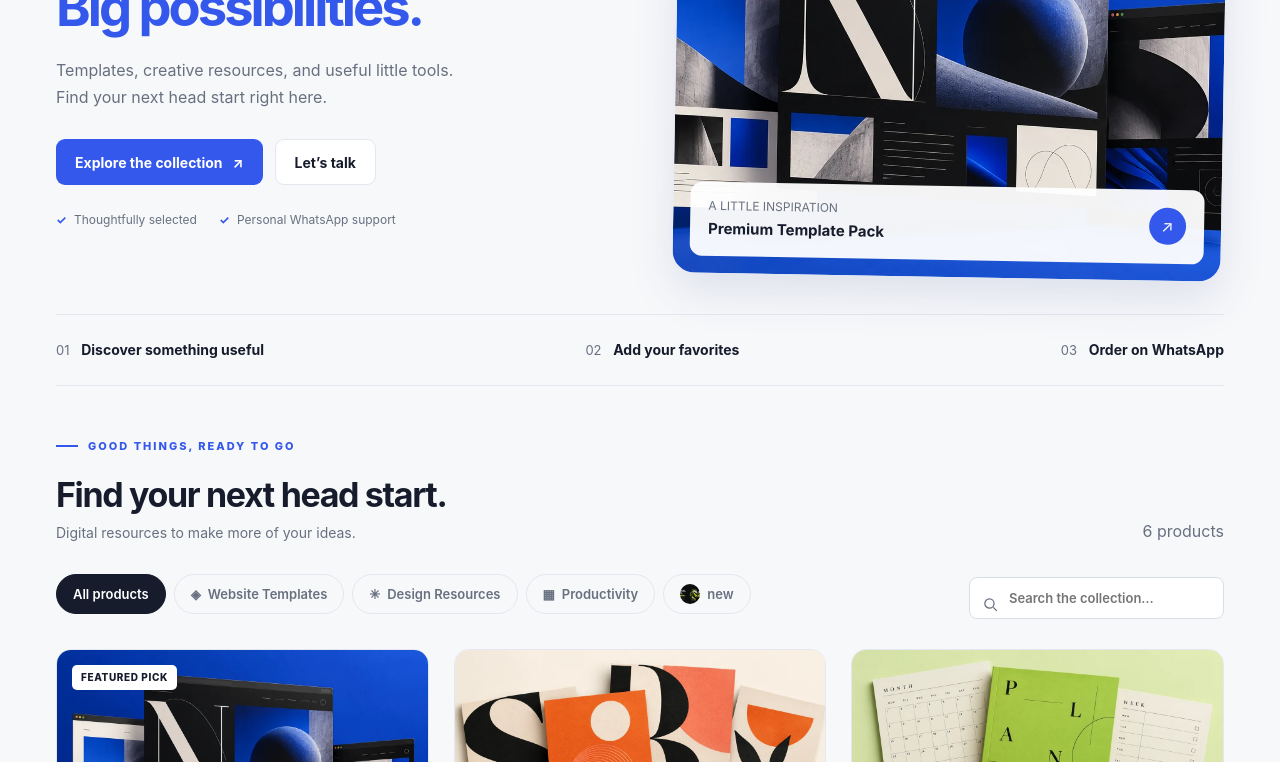
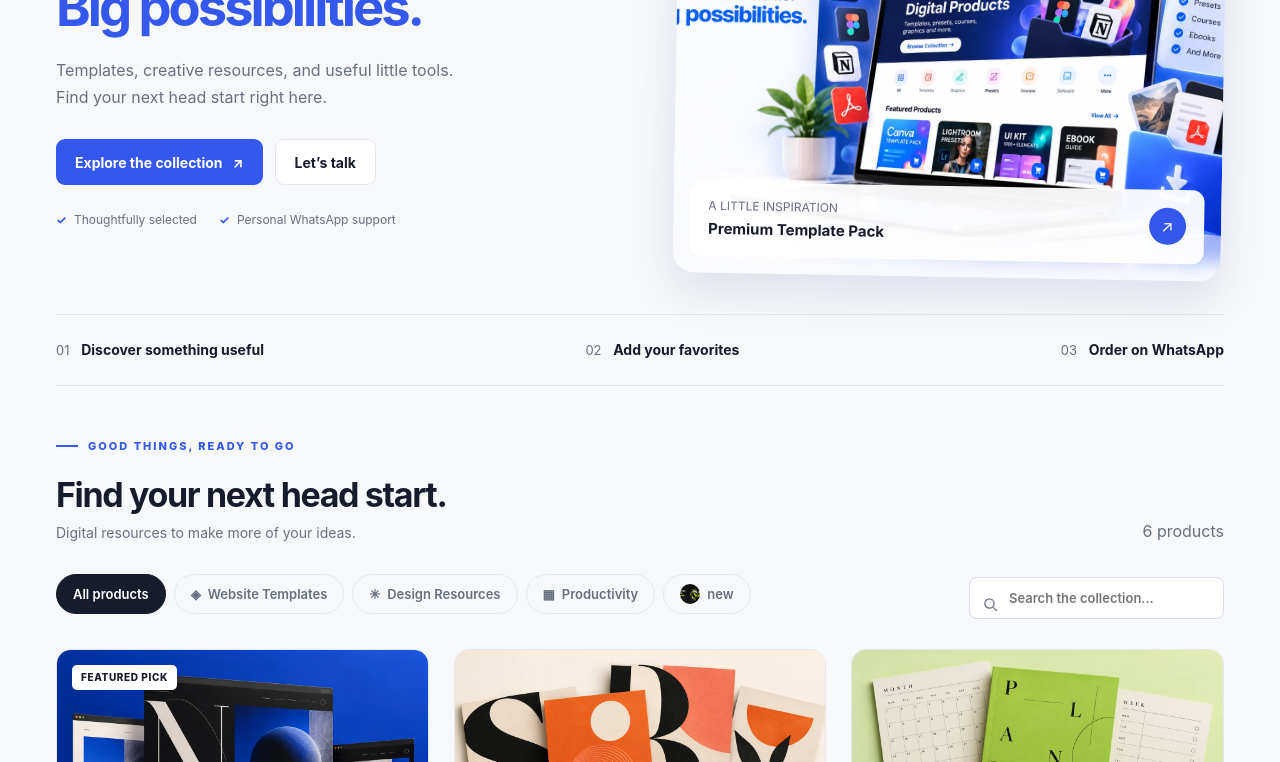
Before and after one commit to its-muneej/itsmuneej, a plain HTML site: page index.html in a window 1280 px wide. Shown: the part 338-1100 px from the top of the page. Drawn offline with Linux system fonts and the light colour scheme.

Commit message:
Update site details, branding and WhatsApp contact

```diff
--- a/data/settings.json
+++ b/data/settings.json
@@ -24,7 +24,7 @@
   "heroSecondaryLink": "contact.html",
   "heroTrustOne": "Thoughtfully selected",
   "heroTrustTwo": "Personal WhatsApp support",
-  "heroImage": "",
+  "heroImage": "assets/images/site/heroImage-731dca63-b2b2-4fff-8e3c-5cae0ae17bd2.webp",
   "heroLabel": "A LITTLE INSPIRATION",
   "heroImageTitle": "",
   "heroProductId": "",
```
Also changed, not shown: admin/index.html (+1 -0 lines), contact.html (+1 -0 lines), index.html (+1 -0 lines), product.html (+1 -0 lines), assets/images/site/heroImage-731dca63-b2b2-4fff-8e3c-5cae0ae17bd2.webp (added).
